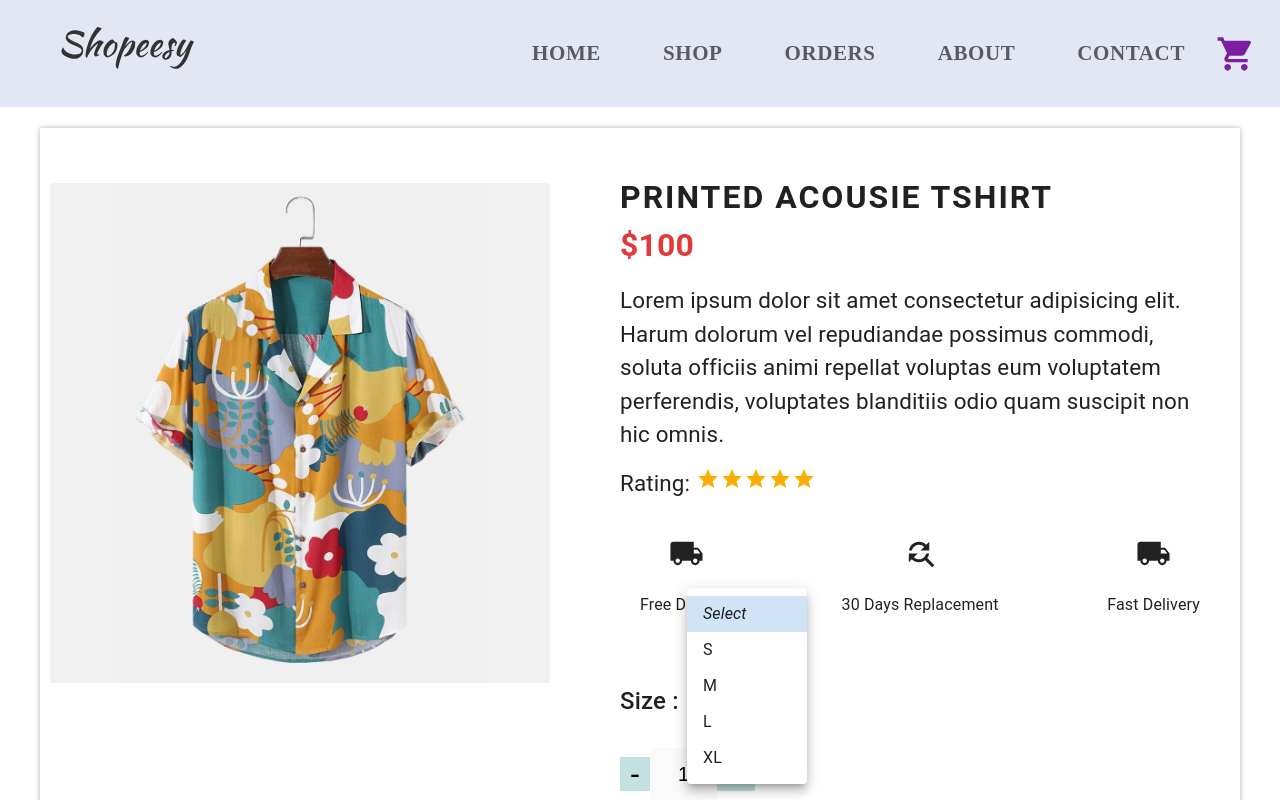
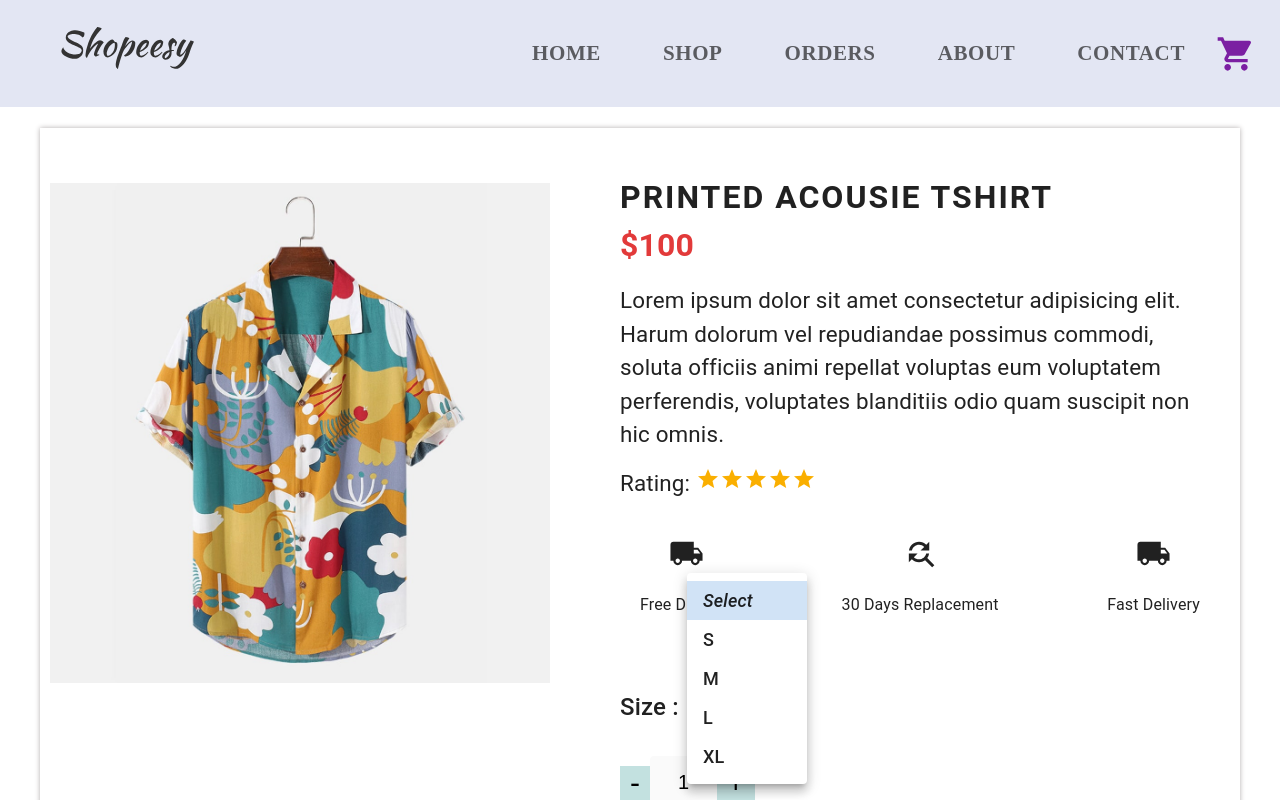
Before and after one commit to mansi10101/Shopeesy, a React (Create React App) app: page /product/f1 in a window 1280 px wide. Both pictures are taken after a click on the element "Select". Shown: the top 800 px of the page. Built offline with nearby package versions, Linux system fonts and the light colour scheme.

Commit message:
Product: Changed CSS

```diff
--- a/src/Components/Shop/Product.js
+++ b/src/Components/Shop/Product.js
@@ -14,20 +14,10 @@ import Select from '@mui/material/Select';
 import Alert from './Alert';
 import { motion } from 'framer-motion';
 
-const ani_img = {
-  initial: { x: -20, opacity: 0 },
-  animate: {
-    y: 0,
-    opacity: 1,
-    transition: {
-      duration: 0.7,
-      ease: [0.6, -0.05, 0.01, 0.99],
-    },
-  },
-};
+
 
 const Product = () => {
-  const { addToCart,ani_container} = useCartContext();
+  const { addToCart,ani_container,ani_img} = useCartContext();
 
   const [item, setItem] = React.useState({});
   const [quantity, setQuantity] = React.useState(1);
@@ -70,9 +60,14 @@ const Product = () => {
   }, []);
   return (
     <motion.section exit={{ opacity: 0 }}>
-      <motion.div variants={ani_container} animate="animate" initial="initial" className={styles.app}>
+      <motion.div
+        variants={ani_container}
+        animate='animate'
+        initial='initial'
+        className={styles.app}
+      >
         <div className={styles.details}>
-          <motion.div variants={ani_img}  className={styles.big_img}>
+          <motion.div variants={ani_img} className={styles.big_img}>
             <img src={item.img} alt='' />
           </motion.div>
 
@@ -116,18 +111,27 @@ const Product = () => {
               Size :
               <FormControl sx={{ m: 1, minWidth: 120 }}>
                 <Select
+                  sx={{ fontWeight: 545, fontSize: 22 }}
                   value={size}
                   onChange={handleChange}
                   displayEmpty
                   inputProps={{ 'aria-label': 'Without label' }}
                 >
-                  <MenuItem value=''>
+                  <MenuItem sx={{ fontWeight: 545, fontSize: 18 }} value=''>
                     <em>Select</em>
                   </MenuItem>
-                  <MenuItem value={'S'}>S</MenuItem>
-                  <MenuItem value={'M'}>M</MenuItem>
-                  <MenuItem value={'L'}>L</MenuItem>
-                  <MenuItem value={'XL'}>XL</MenuItem>
+                  <MenuItem sx={{ fontWeight: 545, fontSize: 18 }} value={'S'}>
+                    S
+                  </MenuItem>
+                  <MenuItem sx={{ fontWeight: 545, fontSize: 18 }} value={'M'}>
+                    M
+                  </MenuItem>
+                  <MenuItem sx={{ fontWeight: 545, fontSize: 18 }} value={'L'}>
+                    L
+                  </MenuItem>
+                  <MenuItem sx={{ fontWeight: 545, fontSize: 18 }} value={'XL'}>
+                    XL
+                  </MenuItem>
                 </Select>
                 {error && size === '' && (
                   <h3
--- a/src/context/cart_context.js
+++ b/src/context/cart_context.js
@@ -66,6 +66,17 @@ const ani_content = {
     },
   },
 };
+const ani_img = {
+  initial: { x: -20, opacity: 0 },
+  animate: {
+    y: 0,
+    opacity: 1,
+    transition: {
+      duration: 0.7,
+      ease: [0.6, -0.05, 0.01, 0.99],
+    },
+  },
+};
 
   useEffect(() => {
     dispatch({type: "TOTAL_ITEM"});
@@ -74,7 +85,7 @@ const ani_content = {
 
   return (
     <CartContext.Provider
-      value={{ ...state, addToCart, removeItem, setDecrease, setIncrease,buyItems,ani_header,ani_container,ani_content }}
+      value={{ ...state, addToCart, removeItem, setDecrease, setIncrease,buyItems,ani_header,ani_container,ani_content,ani_img }}
     >
       {children}
     </CartContext.Provider>
```
